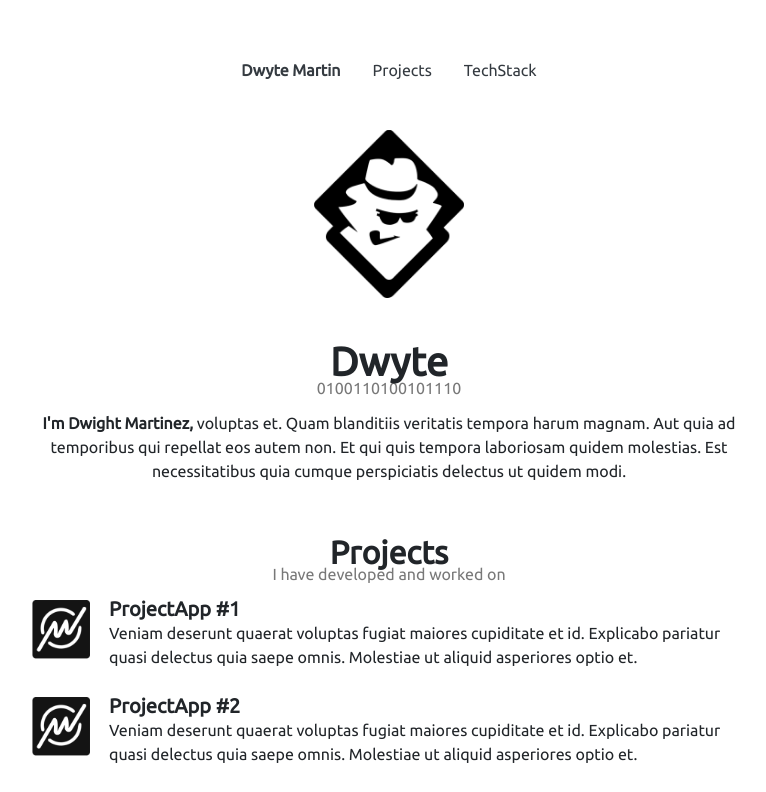
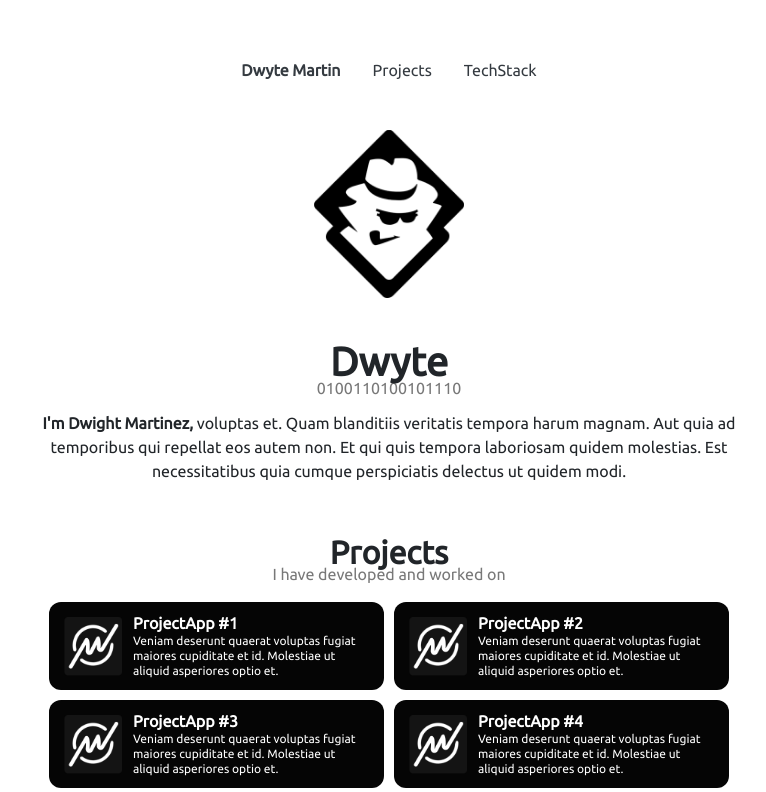
Before and after one commit to Dwyte/portfolio-website, a React (Create React App) app: page / in a window 1280 px wide. Shown: the top 792 px of the page, without its empty margins (251-1017 px from the left). Built offline with nearby package versions, Linux system fonts and the light colour scheme.

Commit message:
Project Grid System

```diff
--- a/public/index.html
+++ b/public/index.html
@@ -2,7 +2,7 @@
 <html lang="en">
   <head>
     <meta charset="utf-8" />
-    <link rel="shortcut icon" href="%PUBLIC_URL%/favicon.ico" />
+    <link rel="shortcut icon" href="%PUBLIC_URL%/logo.png" />
     <meta name="viewport" content="width=device-width, initial-scale=1" />
     <meta name="theme-color" content="#000000" />
     <meta
@@ -25,7 +25,7 @@
       work correctly both with client-side routing and a non-root public URL.
       Learn how to configure a non-root public URL by running `npm run build`.
     -->
-    <title>React App</title>
+    <title>Dwyte Martin</title>
   </head>
   <body>
     <noscript>You need to enable JavaScript to run this app.</noscript>
--- a/src/components/Footer/Footer.jsx
+++ b/src/components/Footer/Footer.jsx
@@ -14,7 +14,7 @@ const socials = [
 const Footer = () => {
   return (
     <Section id="footer">
-        {socials.map(social => <Social {...social}/>)}
+        {socials.map(social => <Social key={socials.indexOf(social)} {...social}/>)}
     </Section>
   );
 };
--- a/src/components/Footer/Social.jsx
+++ b/src/components/Footer/Social.jsx
@@ -9,7 +9,7 @@ const Anchor = styled.a`
 const Social = ({ icon, link }) => {
   return (
     <Anchor href={link}>
-      <i class={icon}></i>
+      <i className={icon}></i>
     </Anchor>
   );
 };
--- /dev/null
+++ b/src/components/Projects/ProjGrid.jsx
@@ -0,0 +1,30 @@
+import React from "react";
+import Project from "./Project";
+import styled from "styled-components";
+
+const Container = styled.div`
+  padding-left: 30px !important;
+  padding-right: 0px !important;
+`;
+
+const ColSm = styled.div`
+  padding: 5px !important;
+`;
+
+const ProjGrid = ({ projectGroups }) => {
+  return (
+    <Container className="container">
+      {projectGroups.map(row => (
+        <div className="row">
+          {row.map(project => (
+            <ColSm className="col-sm">
+              <Project {...project} />
+            </ColSm>
+          ))}
+        </div>
+      ))}
+    </Container>
+  );
+};
+
+export default ProjGrid;
--- a/src/components/Projects/Project.jsx
+++ b/src/components/Projects/Project.jsx
@@ -2,21 +2,25 @@ import React from "react";
 import styled from "styled-components";
 
 const Media = styled.div`
-  margin-bottom: 25px;
+  background: rgba(5, 5, 5, 1);
+  padding: 12px;
+  color: white;
+  border-radius: 12px;
+  line-height: 15px;
+  font-size: 12px;
 
-  h5 {
+  h6 {
     font-weight: bold;
     margin: 0px;
   }
-`
+`;
 
-
-const Project = ({title, logo, description}) => {
+const Project = ({ title, logo, description }) => {
   return (
     <Media className="media text-left">
-      <img src={logo} width={64} className="mr-3" alt="..." />
+      <img src={logo} width={64} className="mr-2" alt="..." />
       <div className="media-body">
-        <h5 className="mt-0">{title}</h5>
+        <h6 className="mt-0">{title}</h6>
         {description}
       </div>
     </Media>
--- a/src/components/Projects/Projects.jsx
+++ b/src/components/Projects/Projects.jsx
@@ -1,8 +1,8 @@
 import React from "react";
-import Project from "./Project";
 import sample from "../../assets/sampleLogo.png";
 import HeaderDesc from "../common/HeaderDesc";
 import Section from "../common/Section";
+import ProjGrid from "./ProjGrid";
 
 const projects = [
   {
@@ -10,37 +10,51 @@ const projects = [
     logo: sample,
     type: "WebApp",
     description: `Veniam deserunt quaerat voluptas fugiat maiores
-    cupiditate et id. Explicabo pariatur quasi delectus quia saepe
-    omnis. Molestiae ut aliquid asperiores optio et.`
+    cupiditate et id. Molestiae ut aliquid asperiores optio et.`
   },
   {
     title: "ProjectApp #2",
     logo: sample,
     type: "WebApp",
     description: `Veniam deserunt quaerat voluptas fugiat maiores
-    cupiditate et id. Explicabo pariatur quasi delectus quia saepe
-    omnis. Molestiae ut aliquid asperiores optio et.`
+    cupiditate et id. Molestiae ut aliquid asperiores optio et.`
   },
   {
     title: "ProjectApp #3",
     logo: sample,
     type: "WebApp",
     description: `Veniam deserunt quaerat voluptas fugiat maiores
-    cupiditate et id. Explicabo pariatur quasi delectus quia saepe
-    omnis. Molestiae ut aliquid asperiores optio et.`
+    cupiditate et id. Molestiae ut aliquid asperiores optio et.`
+  },
+  {
+    title: "ProjectApp #4",
+    logo: sample,
+    type: "WebApp",
+    description: `Veniam deserunt quaerat voluptas fugiat maiores
+    cupiditate et id. Molestiae ut aliquid asperiores optio et.`
   }
 ];
 
 const Projects = () => {
+  function sliceArrayIntoGroups(arr, size) {
+    var step = 0,
+      sliceArr = [],
+      len = arr.length;
+    while (step < len) {
+      sliceArr.push(arr.slice(step, (step += size)));
+    }
+
+    return sliceArr;
+  }
+
   return (
     <Section id="projects">
       <HeaderDesc>
         <h2>Projects</h2>
         <p>I have developed and worked on</p>
       </HeaderDesc>
-      {projects.map(project => (
-        <Project {...project} />
-      ))}
+
+      <ProjGrid projectGroups={sliceArrayIntoGroups(projects, 2)} />
     </Section>
   );
 };
--- a/src/components/TechStack/TechStack.jsx
+++ b/src/components/TechStack/TechStack.jsx
@@ -25,7 +25,7 @@ const TechStack = () => {
       </HeaderDesc>
 
       {techStack.map(tech => (
-        <Tech {...tech} />
+        <Tech key={techStack.indexOf(tech)} {...tech} />
       ))}
     </Section>
   );
```
Also changed, not shown: public/logo.png (added).
